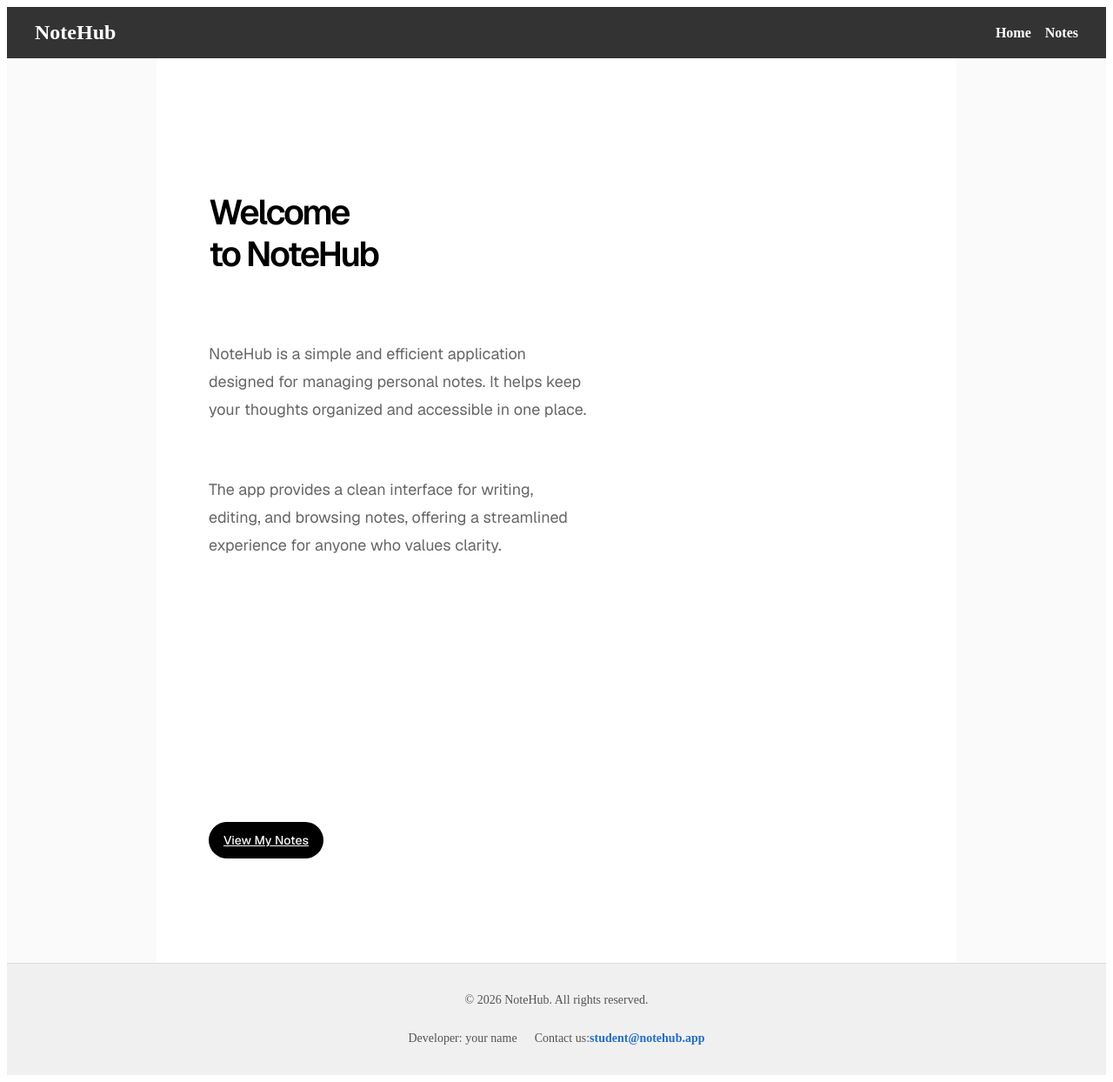
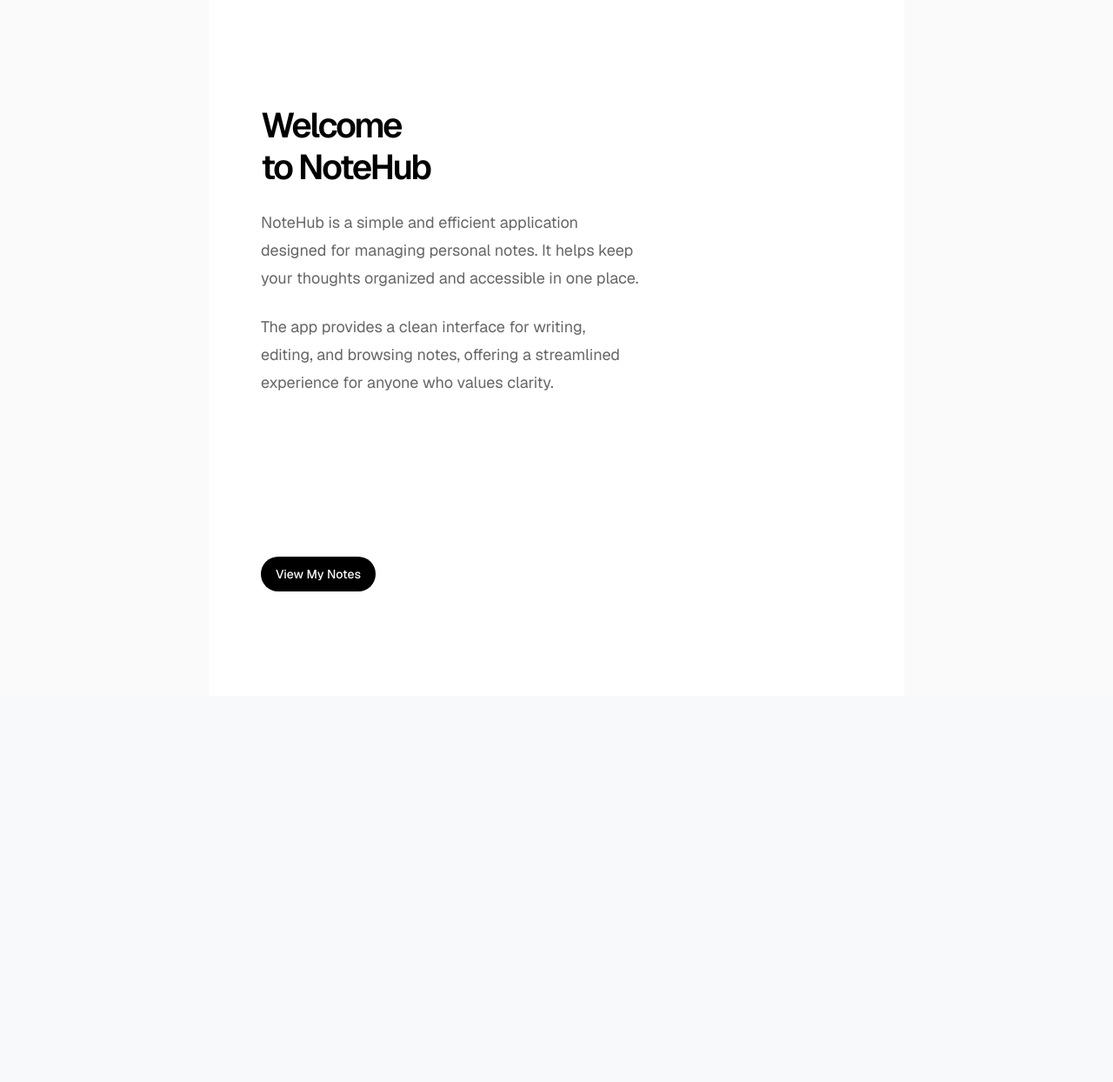
Before and after one commit to Volodymyr-UA-1/07-routing-nextjs, a Next.js app: page / in a window 1280 px wide. Shown: the whole page at 87% size. After the commit the page ends 800 px from the top, so only its background shows below. Built offline with nearby package versions, Linux system fonts and the light colour scheme.

Commit message:
add @modal in app

```diff
--- a/app/layout.tsx
+++ b/app/layout.tsx
@@ -1,8 +1,7 @@
 import type { Metadata } from "next";
 import { Geist, Geist_Mono } from "next/font/google";
-import Header from "@/components/Header/Header";
-import Footer from "@/components/Footer/Footer";
 import TanStackProvider from '@/components/TanStackProvider/TanStackProvider';
+import "./globals.css"; // Переконайся, що стилі підключені
 
 const geistSans = Geist({
   variable: "--font-geist-sans",
@@ -15,24 +14,24 @@ const geistMono = Geist_Mono({
 });
 
 export const metadata: Metadata = {
-  title: "Create Next App",
-  description: "Generated by create next app",
+  title: "NoteHub",
+  description: "Manage your notes efficiently",
 };
 
 export default function RootLayout({
-  children, // Видалили modal звідси
-}: Readonly<{
+  children,
+  modal // Слот для паралельного маршруту
+}: {
   children: React.ReactNode;
-}>) {
+  modal: React.ReactNode;
+}) {
   return (
     <html lang="en">
       <body className={`${geistSans.variable} ${geistMono.variable}`}>
+        {/* Обгортаємо ВСЕ в провайдер, щоб уникнути помилки No QueryClient set */}
         <TanStackProvider>
-          <Header />
-          <main>
-            {children} {/* Видалили {modal} звідси */}
-          </main>
-          <Footer />
+            {children}
+            {modal}
         </TanStackProvider>
       </body>
     </html>
```
Also changed, not shown: app/@modal/(.)notes/[id]/page.tsx (renamed from app/notes/filter/@modal/(..)(..)notes/[id]/page.tsx), app/@modal/default.tsx (renamed from app/notes/filter/@modal/default.tsx).
